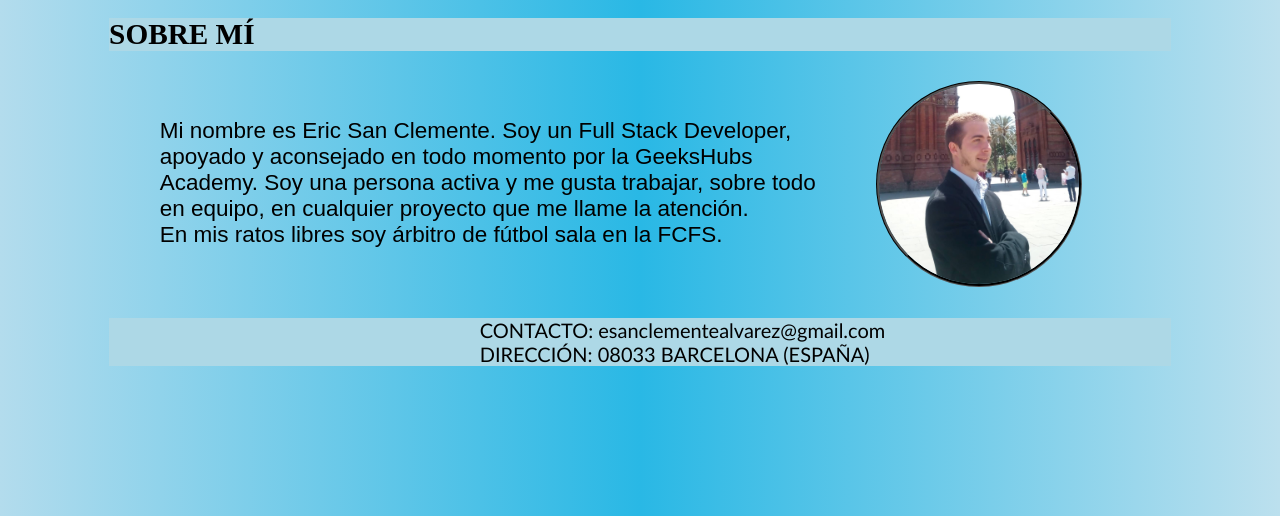
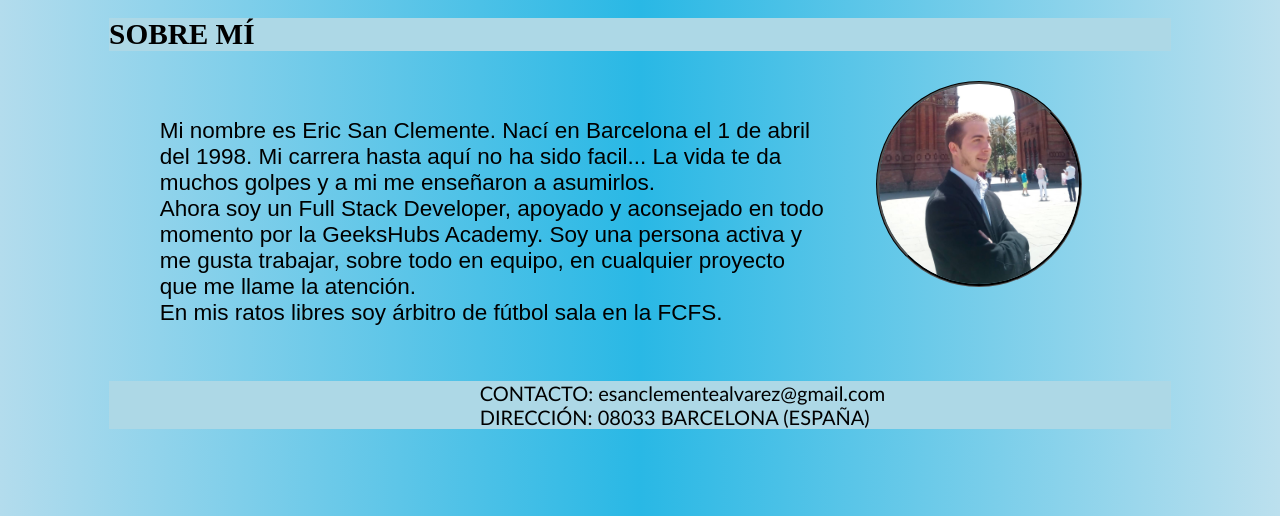
Before and after one commit to ericsc19984/PersonalWEB, a plain HTML site: page SobreMi.html in a window 1280 px wide. Shown: the part 284-800 px from the top of the page. Drawn offline with Linux system fonts and the light colour scheme; a script that the page names is missing.

Commit message:
actSobreMi

```diff
--- a/SobreMi.html
+++ b/SobreMi.html
@@ -32,7 +32,8 @@
     <h3>SOBRE MÍ</h3>
     <div class="container">
         <p>
-            Mi nombre es Eric San Clemente. Soy un Full Stack Developer, apoyado y aconsejado en todo momento por la GeeksHubs Academy. Soy una persona activa y me gusta trabajar, sobre todo en equipo, en cualquier proyecto que me llame la atención.<br>En mis ratos libres soy árbitro de fútbol sala en la FCFS.</p>
+            Mi nombre es Eric San Clemente. Nací en Barcelona el 1 de abril del 1998. Mi carrera hasta aquí no ha sido facil... La vida te da muchos golpes y a mi me enseñaron a asumirlos.<br>
+            Ahora soy un Full Stack Developer, apoyado y aconsejado en todo momento por la GeeksHubs Academy. Soy una persona activa y me gusta trabajar, sobre todo en equipo, en cualquier proyecto que me llame la atención.<br>En mis ratos libres soy árbitro de fútbol sala en la FCFS.</p>
         <img src="./imagenes/eric.jpg" class="imgRedonda1" height="200">
     </div>
 </section>
```
